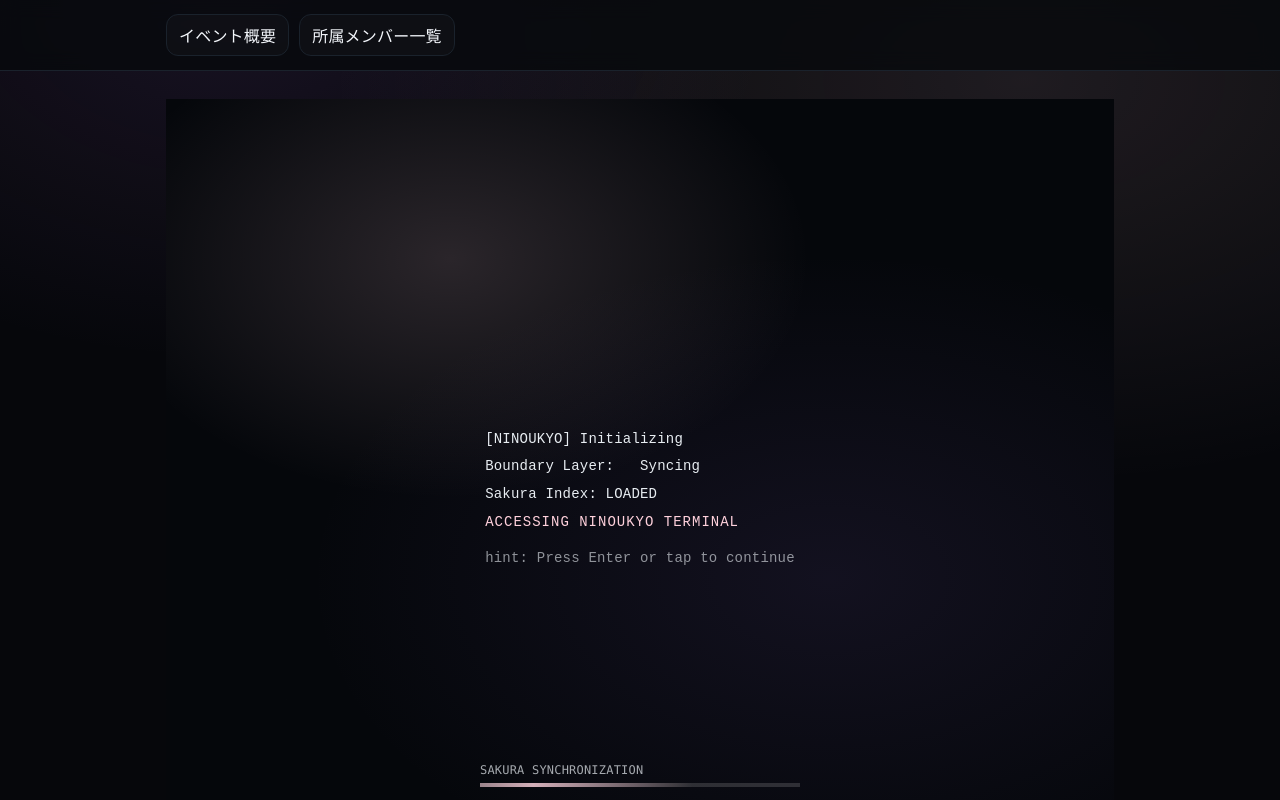
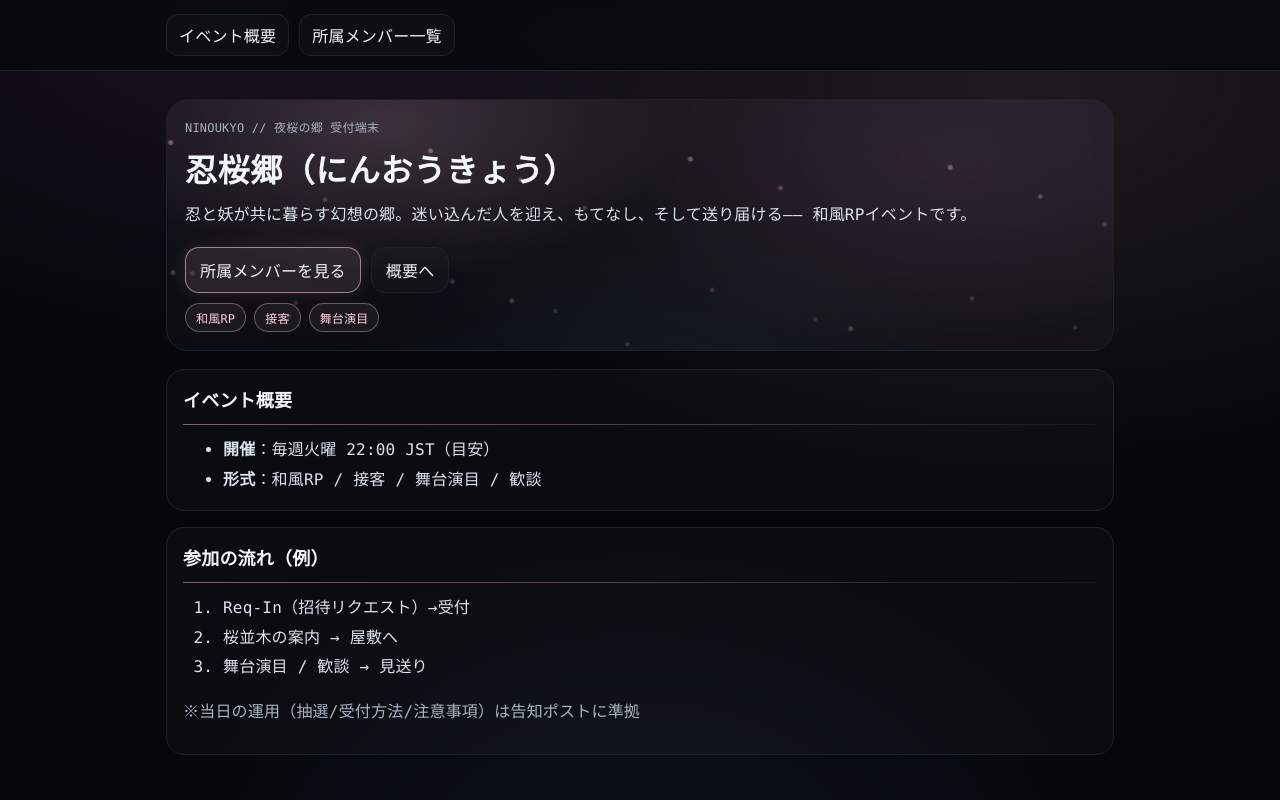
Before and after one commit to blancwindgrace-source/ninoukyo, a Next.js app: page / in a window 1280 px wide. Shown: the top 800 px of the page. Built offline with nearby package versions, Linux system fonts and the light colour scheme.

Commit message:
Update page.tsx

```diff
--- a/app/page.tsx
+++ b/app/page.tsx
@@ -1,75 +1,54 @@
-"use client";
-
-import { useEffect, useState } from "react";
+// app/page.tsx
 import Link from "next/link";
 
 export default function Home() {
-  const [booted, setBooted] = useState(false);
-
-  useEffect(() => {
-    const done = localStorage.getItem("ninoukyo_boot_done");
-    if (done === "1") setBooted(true);
-  }, []);
-
-  const enterSite = () => {
-    localStorage.setItem("ninoukyo_boot_done", "1");
-    setBooted(true);
-  };
-
-  // Enterキー対応
-  useEffect(() => {
-    const onKey = (e: KeyboardEvent) => {
-      if (e.key === "Enter") enterSite();
-    };
-    window.addEventListener("keydown", onKey);
-    return () => window.removeEventListener("keydown", onKey);
-  }, []);
-
-  if (!booted) {
-    return (
-      <section className="boot" onClick={enterSite}>
-        <div className="noise" aria-hidden />
-        <div className="boot-bg" />
-
-        <div className="terminal">
-          <p className="t-line">[NINOUKYO] Initializing</p>
-          <p className="t-line">
-            Boundary Layer: <span className="blink">●</span> Syncing
-          </p>
-          <p className="t-line">Sakura Index: LOADED</p>
-          <p className="t-line accent">ACCESSING NINOUKYO TERMINAL</p>
-          <p className="t-line faint">hint: Press Enter or tap to continue</p>
-        </div>
-
-        <div className="lex-gauge">
-          <div className="lex-label">SAKURA SYNCHRONIZATION</div>
-          <div className="lex-bar">
-            <span className="lex-fill" />
-          </div>
-        </div>
-      </section>
-    );
-  }
-
-  /* ====== ここから通常トップ（今までの内容） ====== */
   return (
     <>
       <section className="hero nightSakura">
+        {/* 夜桜の花びら（CSSで動く） */}
         <div className="petals" aria-hidden />
+
         <div className="heroInner">
           <div className="kicker">NINOUKYO // 夜桜の郷 受付端末</div>
           <h1 className="title">忍桜郷（にんおうきょう）</h1>
           <p className="lead">
-            忍と妖が共に暮らす幻想の郷。迷い込んだ人を迎え、もてなし、
-            そして送り届ける――和風RPイベントです。
+            忍と妖が共に暮らす幻想の郷。迷い込んだ人を迎え、もてなし、そして送り届ける――
+            和風RPイベントです。
           </p>
 
           <div className="heroActions">
-            <Link className="btnPrimary" href="/members">
-              所属メンバーを見る
-            </Link>
+            <Link className="btnPrimary" href="/members">所属メンバーを見る</Link>
+            <a className="btnGhost" href="#overview">概要へ</a>
+          </div>
+
+          <div className="heroChips">
+            <span className="chip">和風RP</span>
+            <span className="chip">接客</span>
+            <span className="chip">舞台演目</span>
           </div>
         </div>
+      </section>
+
+      <section id="overview" className="card">
+        <h2 className="sectionTitle">イベント概要</h2>
+        <div className="divider" />
+        <ul className="list">
+          <li><b>開催</b>：毎週火曜 22:00 JST（目安）</li>
+          <li><b>形式</b>：和風RP / 接客 / 舞台演目 / 歓談</li>
+        </ul>
+      </section>
+
+      <section className="card">
+        <h2 className="sectionTitle">参加の流れ（例）</h2>
+        <div className="divider" />
+        <ol className="list">
+          <li>Req-In（招待リクエスト）→受付</li>
+          <li>桜並木の案内 → 屋敷へ</li>
+          <li>舞台演目 / 歓談 → 見送り</li>
+        </ol>
+        <p className="muted">
+          ※当日の運用（抽選/受付方法/注意事項）は告知ポストに準拠
+        </p>
       </section>
     </>
   );
```
